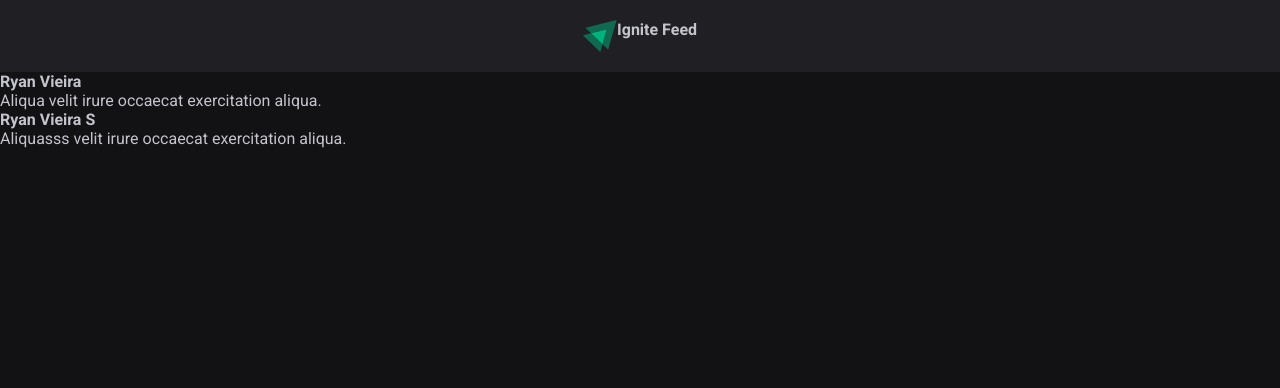
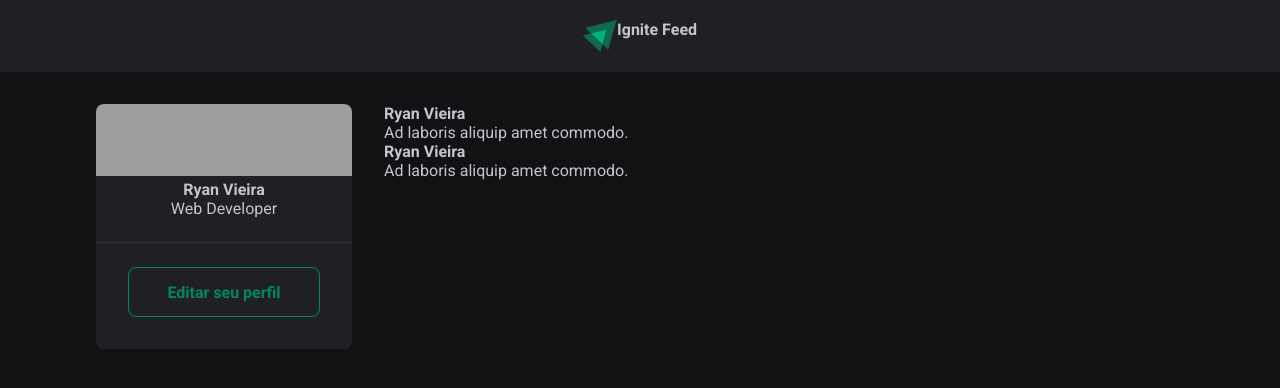
Before and after one commit to RyanV-Souza/ignite-react, a React (Vite) app in the folder 01-fundamentos-reactjs/: page / in a window 1280 px wide. Shown: the top 388 px of the page. Built offline with nearby package versions, Linux system fonts and the light colour scheme; grey boxes are pictures that could not be loaded.

Commit message:
Componente: Sidebar

```diff
--- a/01-fundamentos-reactjs/src/App.jsx
+++ b/01-fundamentos-reactjs/src/App.jsx
@@ -1,19 +1,27 @@
 import { Post } from './Post'
 import { Header } from './components/Header'
+import styles from './App.module.css'
 import './global.css'
+import { Sidebar } from './components/Sidebar'
 
 export function App() {
   return (
     <>
       <Header />
-      <Post
-        author="Ryan Vieira"
-        content="Aliqua velit irure occaecat exercitation aliqua."
-      />
-      <Post
-        author="Ryan Vieira S"
-        content="Aliquasss velit irure occaecat exercitation aliqua."
-      />
+
+      <div className={styles.wrapper}>
+        <Sidebar />
+        <main>
+          <Post
+            author="Ryan Vieira"
+            content="Ad laboris aliquip amet commodo."
+          />
+          <Post
+            author="Ryan Vieira"
+            content="Ad laboris aliquip amet commodo."
+          />
+        </main>
+      </div>
     </>
   )
 }
--- /dev/null
+++ b/01-fundamentos-reactjs/src/App.module.css
@@ -0,0 +1,10 @@
+.wrapper {
+  max-width: 70rem;
+  margin: 2rem auto;
+  padding: 0 1rem;
+
+  display: grid;
+  grid-template-columns: 256px 1fr;
+  gap: 2rem;
+  align-items: flex-start;
+}
--- /dev/null
+++ b/01-fundamentos-reactjs/src/components/Sidebar.jsx
@@ -0,0 +1,21 @@
+import styles from './Sidebar.module.css'
+
+export function Sidebar() {
+  return (
+    <aside className={styles.sidebar}>
+      <img
+        className={styles.cover}
+        src="https://images.unsplash.com/photo-1691443297137-68818fe7bce9?ixlib=rb-4.0.3&ixid=M3wxMjA3fDB8MHxwaG90by1wYWdlfHx8fGVufDB8fHx8fA%3D%3D&auto=format&fit=crop&w=500&q=40"
+      />
+
+      <div className={styles.profile}>
+        <strong>Ryan Vieira</strong>
+        <span>Web Developer</span>
+      </div>
+
+      <footer>
+        <a href="#">Editar seu perfil</a>
+      </footer>
+    </aside>
+  )
+}
--- /dev/null
+++ b/01-fundamentos-reactjs/src/components/Sidebar.module.css
@@ -0,0 +1,40 @@
+.sidebar {
+  background: var(--gray-800);
+  border-radius: 8px;
+
+  overflow: hidden;
+}
+
+.cover {
+  width: 100%;
+  height: 72px;
+  object-fit: cover;
+}
+
+.profile {
+  display: flex;
+  flex-direction: column;
+  align-items: center;
+}
+
+.sidebar footer {
+  border-top: 1px solid var(--gray-600);
+  margin-top: 1.5rem;
+  padding: 1.5rem 2rem 2rem;
+}
+
+.sidebar footer a {
+  background: transparent;
+  border: 1px solid var(--green-500);
+  color: var(--green-500);
+  border-radius: 8px;
+  height: 50px;
+  padding: 0 1.5rem;
+  font-weight: bold;
+  text-decoration: none;
+  text-align: center;
+
+  display: flex;
+  align-items: center;
+  justify-content: center;
+}
```
